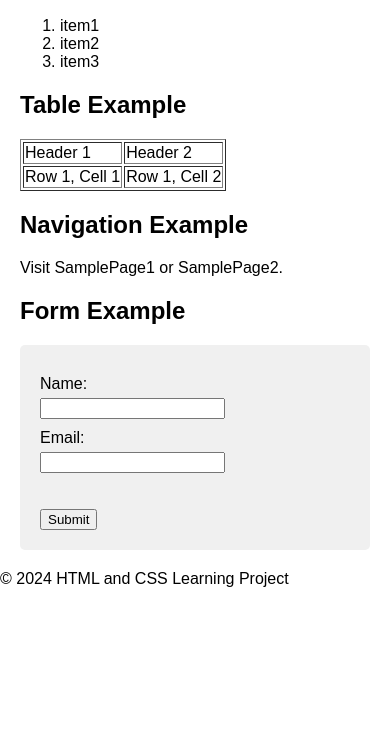
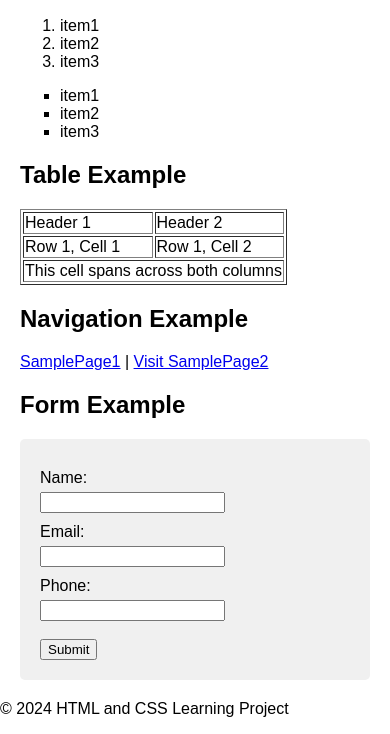
Before and after one commit to Siddr04/Assignments-PP, a plain HTML site: page Week1/Assignment1/index.html in a window 390 px wide. Shown: the part 187-921 px from the top of the page. Before the commit the page ends 844 px from the top, so only its background shows below. Drawn offline with Linux system fonts and the light colour scheme.

Commit message:
Add HTML changes :- List items, col item, navigation to page1 and page2, phone number input in form.

```diff
--- a/Week1/Assignment1/index.html
+++ b/Week1/Assignment1/index.html
@@ -22,8 +22,10 @@
                 <li>item2</li>
                 <li>item3</li>
             </ol>
-            <ul>
-                <!-- Add list items as needed -->
+            <ul style="list-style-type: square;">
+                <li>item1</li>
+                <li>item2</li>
+                <li>item3</li>
             </ul>
         </section>
 
@@ -38,15 +40,19 @@
                     <td>Row 1, Cell 1</td>
                     <td>Row 1, Cell 2</td>
                 </tr>
-                <!-- Add row and use colspan with 2 for the td below -->
+                <tr>
+                    <td colspan="2">This cell spans across both columns</td>
+                </tr>
 
             </table>
         </section>
 
         <section id="navigation">
             <h2>Navigation Example</h2>
-            <!-- Add hyperlinks for SamplePage1 and SamplePage2 to page1.html and page2.html -->
-            <p>Visit SamplePage1 or SamplePage2.</p>
+            <p>
+                <a href="page1.html">SamplePage1</a> |
+                <a href="page2.html">Visit SamplePage2</a>
+            </p>
 
         </section>
 
@@ -59,8 +65,8 @@
                 <label for="email">Email:</label>
                 <input type="email" id="email" name="email">
                 <br>
-                <!-- Add phone number input field and label here -->
-
+                <label for="phone">Phone:</label>
+                <input type="tel" id="phone" name="phone">
                 <br><br>
                 <input type="submit" value="Submit">
             </form>
```
